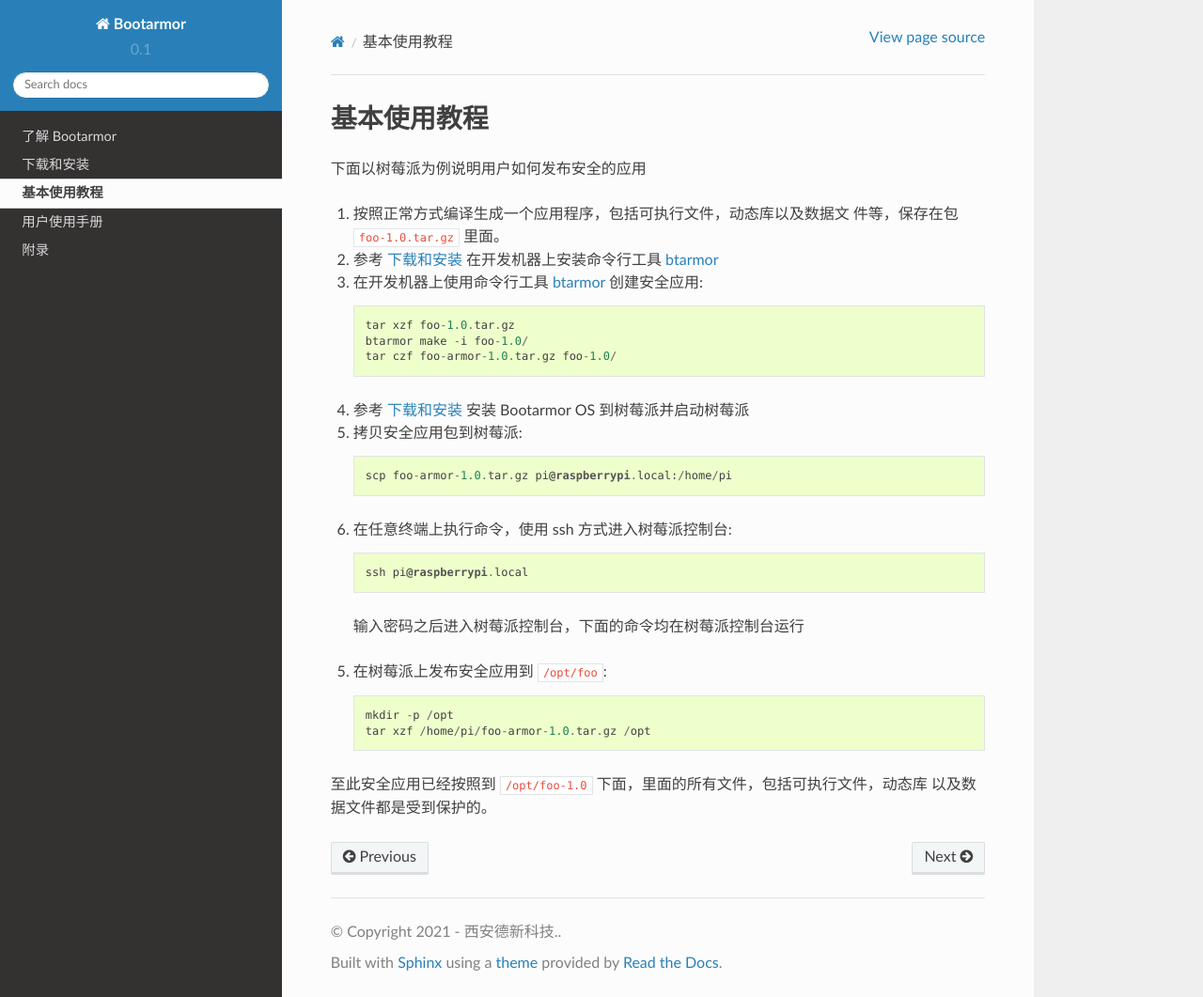
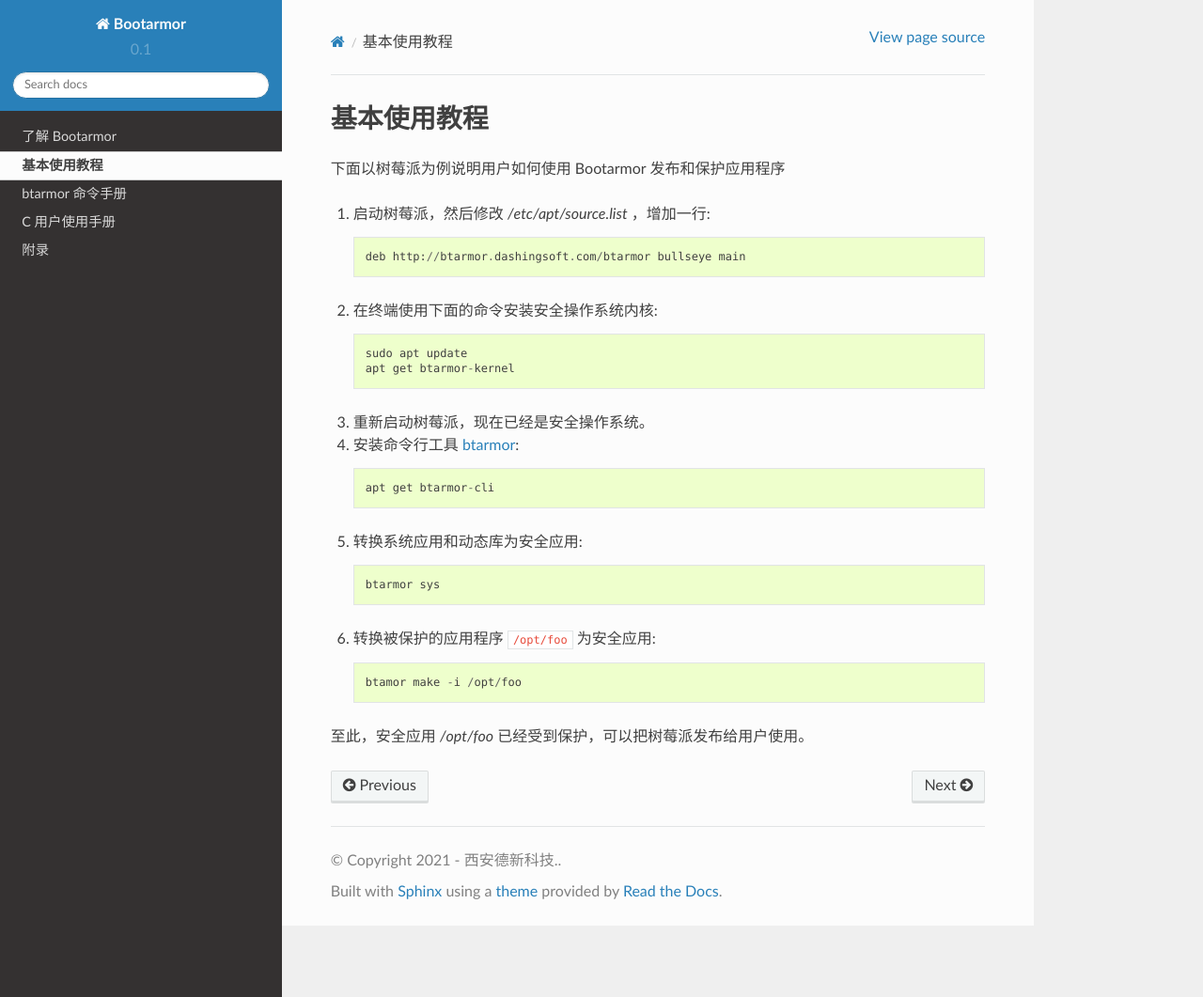
Before and after one commit to dashingsoft/btarmor-docs, a Sphinx documentation site: the page built from docs/tutorial.rst, in a window 1280 px wide and 1061 px high. Shown: the whole window at 94% size. Built offline with Sphinx 7.4.7 and the Read the Docs theme 2.0.0, drawn with Linux system fonts in a browser that asks for light colours.

Commit message:
Refine doc

```diff
--- a/docs/index.rst
+++ b/docs/index.rst
@@ -22,8 +22,8 @@
    :maxdepth: 2
 
    introduction
-   installation
    tutorial
+   btarmor-cli
    handbook
    appendix
 
--- a/docs/introduction.rst
+++ b/docs/introduction.rst
@@ -4,9 +4,8 @@
 Bootarmor 是以为软件产品提供绝对安全，确保软件产品发布之后，其代码不被
 使用者获取或者修改为目标的安全型嵌入式操作系统。
 
-用户需要下载 Bootarmor 磁盘文件，并写入到嵌入式系统的存储盘上，然后就
-可以启动 Linux 命令行或者图形界面，并安装自己的应用程序到其中，最后发
-布给客户。
+Bootarmor 使用 debian 包的形式提供了一个 Linux 内核，把原来的嵌入式系
+统的内核替换为 Bootarmor 提供的内核之后，就升级成为安全操作系统。
 
 Bootarmor 可以直接保护二进制代码文件，例如可执行文件和动态库，对于 C#，
 Java，Python 等使用伪代码和虚拟机的语言，通过将解释器编译成为安全应用，
--- a/docs/tutorial.rst
+++ b/docs/tutorial.rst
@@ -1,37 +1,31 @@
 基本使用教程
 ============
 
-下面以树莓派为例说明用户如何发布安全的应用
+下面以树莓派为例说明用户如何使用 Bootarmor 发布和保护应用程序
 
-1. 按照正常方式编译生成一个应用程序，包括可执行文件，动态库以及数据文
-   件等，保存在包 ``foo-1.0.tar.gz`` 里面。
+1. 启动树莓派，然后修改 `/etc/apt/source.list` ，增加一行::
 
-2. 参考 :ref:`下载和安装` 在开发机器上安装命令行工具 :ref:`btarmor`
+     deb http://btarmor.dashingsoft.com/btarmor bullseye main
 
-3. 在开发机器上使用命令行工具 :ref:`btarmor` 创建安全应用::
+2. 在终端使用下面的命令安装安全操作系统内核::
 
-       tar xzf foo-1.0.tar.gz
-       btarmor make -i foo-1.0/
-       tar czf foo-armor-1.0.tar.gz foo-1.0/
+     sudo apt update
+     apt get btarmor-kernel
 
-4. 参考 :ref:`下载和安装` 安装 Bootarmor OS 到树莓派并启动树莓派
+3. 重新启动树莓派，现在已经是安全操作系统。
 
-5. 拷贝安全应用包到树莓派::
+4. 安装命令行工具 :ref:`btarmor`::
 
-       scp foo-armor-1.0.tar.gz pi@raspberrypi.local:/home/pi
+     apt get btarmor-cli
 
-6. 在任意终端上执行命令，使用 ssh 方式进入树莓派控制台::
+5. 转换系统应用和动态库为安全应用::
 
-       ssh pi@raspberrypi.local
+     btarmor sys
 
-   输入密码之后进入树莓派控制台，下面的命令均在树莓派控制台运行
+6. 转换被保护的应用程序 ``/opt/foo`` 为安全应用::
 
-5. 在树莓派上发布安全应用到 ``/opt/foo``::
+     btamor make -i /opt/foo
 
-       mkdir -p /opt
-       tar xzf /home/pi/foo-armor-1.0.tar.gz /opt
-
-至此安全应用已经按照到 ``/opt/foo-1.0`` 下面，里面的所有文件，包括可执行文件，动态库
-以及数据文件都是受到保护的。
+至此，安全应用 `/opt/foo` 已经受到保护，可以把树莓派发布给用户使用。
 
 .. include:: _common_definitions.txt
```
Also changed, not shown: docs/btarmor-cli.rst (added, +123 -0 lines), docs/handbook.rst (+28 -152 lines).
